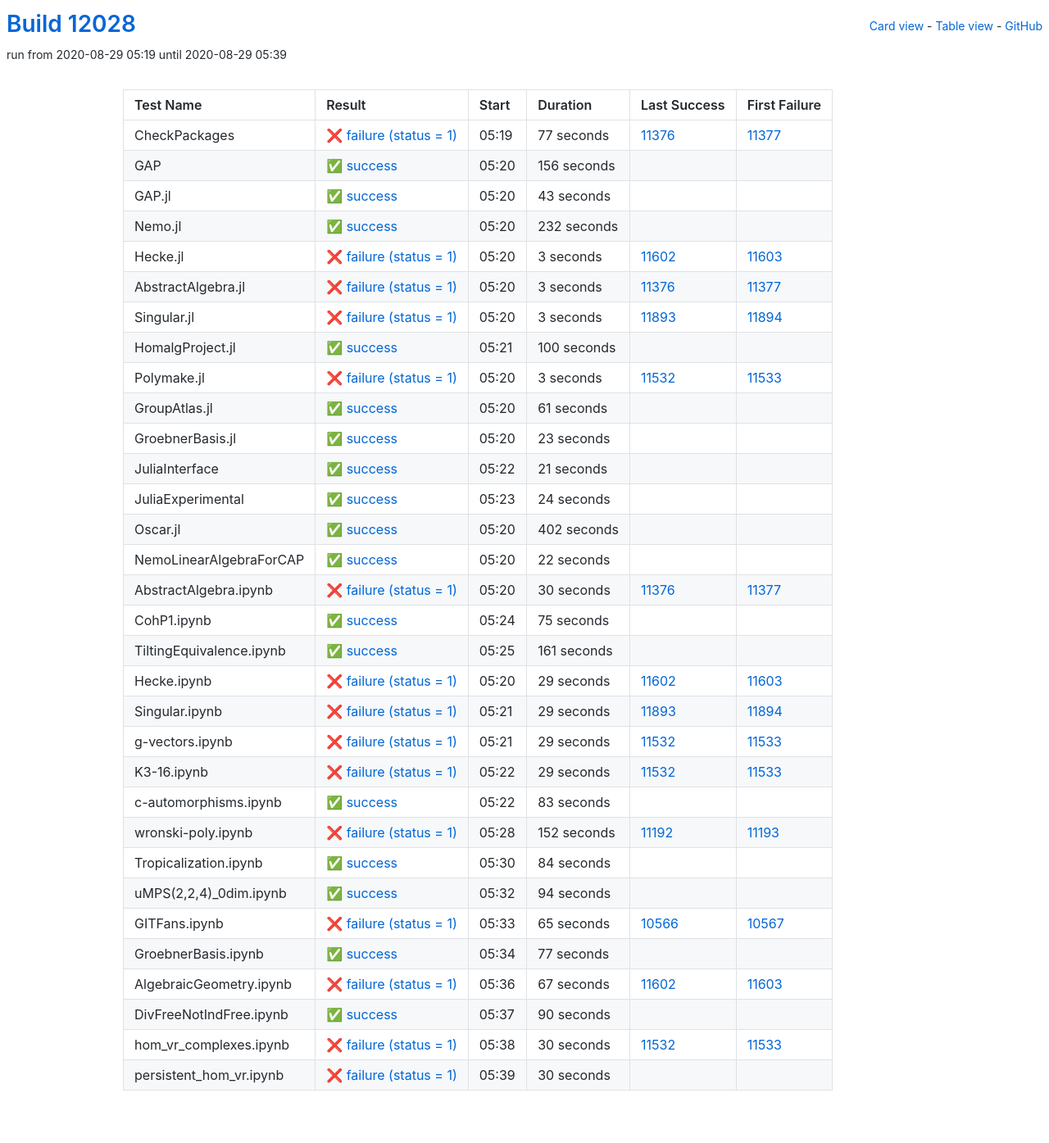
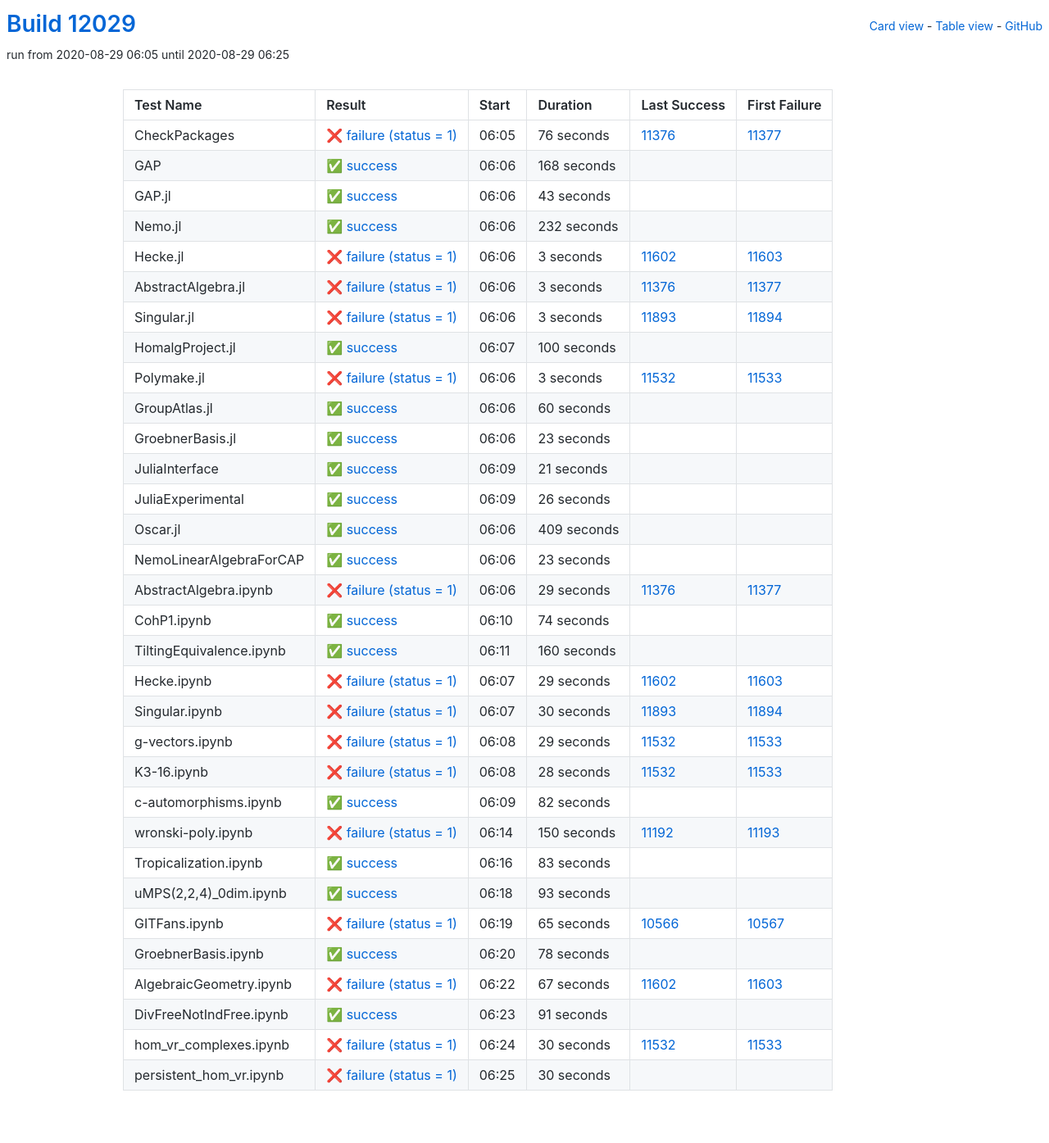
Before and after one commit to oscar-system/oscar-ci-status, a Jekyll site: the page built from table.html, in a window 1280 px wide. Shown: the whole page at 82% size. Built offline with Jekyll 4.4.1, drawn with Linux system fonts in a browser that asks for light colours.

Commit message:
Build #12029

```diff
--- a/_data/ci.yml
+++ b/_data/ci.yml
@@ -1,6 +1,6 @@
 ---
-build: 12028
-build_url: https://oscarci.mathematik.uni-kl.de/job/oscar/12028/
+build: 12029
+build_url: https://oscarci.mathematik.uni-kl.de/job/oscar/12029/
 job: oscar
 organization: oscar-system
 repo: oscar-ci-status
@@ -8,32 +8,32 @@
 tests:
 - name: CheckPackages
   id: checkpackages
-  log: https://oscarci.mathematik.uni-kl.de/job/oscar/12028/artifact/logs/build-12028/CheckPackages.log
-  start: 2020-08-29 05:19
+  log: https://oscarci.mathematik.uni-kl.de/job/oscar/12029/artifact/logs/build-12029/CheckPackages.log
+  start: 2020-08-29 06:05
   success: false
   exitcode: 1
   status: failure
-  duration: 77
+  duration: 76
   last_success: 11376
   last_success_url: https://oscarci.mathematik.uni-kl.de/job/oscar/11376/
   first_failure: 11377
   first_failure_url: https://oscarci.mathematik.uni-kl.de/job/oscar/11377/
 - name: GAP
   id: gap
-  log: https://oscarci.mathematik.uni-kl.de/job/oscar/12028/artifact/logs/build-12028/GAP.log
-  start: 2020-08-29 05:20
+  log: https://oscarci.mathematik.uni-kl.de/job/oscar/12029/artifact/logs/build-12029/GAP.log
+  start: 2020-08-29 06:06
   success: true
   exitcode: 0
   status: success
-  duration: 156
+  duration: 168
   last_success: false
   last_success_url:
   first_failure: false
   first_failure_url:
 - name: GAP.jl
   id: gap-jl
-  log: https://oscarci.mathematik.uni-kl.de/job/oscar/12028/artifact/logs/build-12028/GAP.jl.log
-  start: 2020-08-29 05:20
+  log: https://oscarci.mathematik.uni-kl.de/job/oscar/12029/artifact/logs/build-12029/GAP.jl.log
+  start: 2020-08-29 06:06
   success: true
   exitcode: 0
   status: success
@@ -44,8 +44,8 @@
   first_failure_url:
 - name: Nemo.jl
   id: nemo-jl
-  log: https://oscarci.mathematik.uni-kl.de/job/oscar/12028/artifact/logs/build-12028/Nemo.jl.log
-  start: 2020-08-29 05:20
+  log: https://oscarci.mathematik.uni-kl.de/job/oscar/12029/artifact/logs/build-12029/Nemo.jl.log
+  start: 2020-08-29 06:06
   success: true
   exitcode: 0
   status: success
@@ -56,8 +56,8 @@
   first_failure_url:
 - name: Hecke.jl
   id: hecke-jl
-  log: https://oscarci.mathematik.uni-kl.de/job/oscar/12028/artifact/logs/build-12028/Hecke.jl.log
-  start: 2020-08-29 05:20
+  log: https://oscarci.mathematik.uni-kl.de/job/oscar/12029/artifact/logs/build-12029/Hecke.jl.log
+  start: 2020-08-29 06:06
   success: false
   exitcode: 1
   status: failure
@@ -68,8 +68,8 @@
   first_failure_url: https://oscarci.mathematik.uni-kl.de/job/oscar/11603/
 - name: AbstractAlgebra.jl
   id: abstractalgebra-jl
-  log: https://oscarci.mathematik.uni-kl.de/job/oscar/12028/artifact/logs/build-12028/AbstractAlgebra.jl.log
-  start: 2020-08-29 05:20
+  log: https://oscarci.mathematik.uni-kl.de/job/oscar/12029/artifact/logs/build-12029/AbstractAlgebra.jl.log
+  start: 2020-08-29 06:06
   success: false
   exitcode: 1
   status: failure
@@ -80,8 +80,8 @@
   first_failure_url: https://oscarci.mathematik.uni-kl.de/job/oscar/11377/
 - name: Singular.jl
   id: singular-jl
-  log: https://oscarci.mathematik.uni-kl.de/job/oscar/12028/artifact/logs/build-12028/Singular.jl.log
-  start: 2020-08-29 05:20
+  log: https://oscarci.mathematik.uni-kl.de/job/oscar/12029/artifact/logs/build-12029/Singular.jl.log
+  start: 2020-08-29 06:06
   success: false
   exitcode: 1
   status: failure
@@ -92,8 +92,8 @@
   first_failure_url: https://oscarci.mathematik.uni-kl.de/job/oscar/11894/
 - name: HomalgProject.jl
   id: homalgproject-jl
-  log: https://oscarci.mathematik.uni-kl.de/job/oscar/12028/artifact/logs/build-12028/HomalgProject.jl.log
-  start: 2020-08-29 05:21
+  log: https://oscarci.mathematik.uni-kl.de/job/oscar/12029/artifact/logs/build-12029/HomalgProject.jl.log
+  start: 2020-08-29 06:07
   success: true
   exitcode: 0
   status: success
@@ -104,8 +104,8 @@
   first_failure_url:
 - name: Polymake.jl
   id: polymake-jl
-  log: https://oscarci.mathematik.uni-kl.de/job/oscar/12028/artifact/logs/build-12028/Polymake.jl.log
-  start: 2020-08-29 05:20
+  log: https://oscarci.mathematik.uni-kl.de/job/oscar/12029/artifact/logs/build-12029/Polymake.jl.log
+  start: 2020-08-29 06:06
   success: false
   exitcode: 1
   status: failure
@@ -116,20 +116,20 @@
   first_failure_url: https://oscarci.mathematik.uni-kl.de/job/oscar/11533/
 - name: GroupAtlas.jl
   id: groupatlas-jl
-  log: https://oscarci.mathematik.uni-kl.de/job/oscar/12028/artifact/logs/build-12028/GroupAtlas.jl.log
-  start: 2020-08-29 05:20
+  log: https://oscarci.mathematik.uni-kl.de/job/oscar/12029/artifact/logs/build-12029/GroupAtlas.jl.log
+  start: 2020-08-29 06:06
   success: true
   exitcode: 0
   status: success
-  duration: 61
+  duration: 60
   last_success: false
   last_success_url:
   first_failure: false
   first_failure_url:
 - name: GroebnerBasis.jl
   id: groebnerbasis-jl
-  log: https://oscarci.mathematik.uni-kl.de/job/oscar/12028/artifact/logs/build-12028/GroebnerBasis.jl.log
-  start: 2020-08-29 05:20
+  log: https://oscarci.mathematik.uni-kl.de/job/oscar/12029/artifact/logs/build-12029/GroebnerBasis.jl.log
+  start: 2020-08-29 06:06
   success: true
   exitcode: 0
   status: success
@@ -140,8 +140,8 @@
   first_failure_url:
 - name: JuliaInterface
   id: juliainterface
-  log: https://oscarci.mathematik.uni-kl.de/job/oscar/12028/artifact/logs/build-12028/JuliaInterface.log
-  start: 2020-08-29 05:22
+  log: https://oscarci.mathematik.uni-kl.de/job/oscar/12029/artifact/logs/build-12029/JuliaInterface.log
+  start: 2020-08-29 06:09
   success: true
   exitcode: 0
   status: success
@@ -152,80 +152,80 @@
   first_failure_url:
 - name: JuliaExperimental
   id: juliaexperimental
-  log: https://oscarci.mathematik.uni-kl.de/job/oscar/12028/artifact/logs/build-12028/JuliaExperimental.log
-  start: 2020-08-29 05:23
+  log: https://oscarci.mathematik.uni-kl.de/job/oscar/12029/artifact/logs/build-12029/JuliaExperimental.log
+  start: 2020-08-29 06:09
   success: true
   exitcode: 0
   status: success
-  duration: 24
+  duration: 26
   last_success: false
   last_success_url:
   first_failure: false
   first_failure_url:
 - name: Oscar.jl
   id: oscar-jl
-  log: https://oscarci.mathematik.uni-kl.de/job/oscar/12028/artifact/logs/build-12028/Oscar.jl.log
-  start: 2020-08-29 05:20
+  log: https://oscarci.mathematik.uni-kl.de/job/oscar/12029/artifact/logs/build-12029/Oscar.jl.log
+  start: 2020-08-29 06:06
   success: true
   exitcode: 0
   status: success
-  duration: 402
+  duration: 409
   last_success: false
   last_success_url:
   first_failure: false
   first_failure_url:
 - name: NemoLinearAlgebraForCAP
   id: nemolinearalgebraforcap
-  log: https://oscarci.mathematik.uni-kl.de/job/oscar/12028/artifact/logs/build-12028/NemoLinearAlgebraForCAP.log
-  start: 2020-08-29 05:20
+  log: https://oscarci.mathematik.uni-kl.de/job/oscar/12029/artifact/logs/build-12029/NemoLinearAlgebraForCAP.log
+  start: 2020-08-29 06:06
   success: true
   exitcode: 0
   status: success
-  duration: 22
+  duration: 23
   last_success: false
   last_success_url:
   first_failure: false
   first_failure_url:
 - name: AbstractAlgebra.ipynb
   id: abstractalgebra-ipynb
-  log: https://oscarci.mathematik.uni-kl.de/job/oscar/12028/artifact/logs/build-12028/AbstractAlgebra.ipynb.log
-  start: 2020-08-29 05:20
+  log: https://oscarci.mathematik.uni-kl.de/job/oscar/12029/artifact/logs/build-12029/AbstractAlgebra.ipynb.log
+  start: 2020-08-29 06:06
   success: false
   exitcode: 1
   status: failure
-  duration: 30
+  duration: 29
   last_success: 11376
   last_success_url: https://oscarci.mathematik.uni-kl.de/job/oscar/11376/
   first_failure: 11377
   first_failure_url: https://oscarci.mathematik.uni-kl.de/job/oscar/11377/
 - name: CohP1.ipynb
   id: cohp1-ipynb
-  log: https://oscarci.mathematik.uni-kl.de/job/oscar/12028/artifact/logs/build-12028/CohP1.ipynb.log
-  start: 2020-08-29 05:24
+  log: https://oscarci.mathematik.uni-kl.de/job/oscar/12029/artifact/logs/build-12029/CohP1.ipynb.log
+  start: 2020-08-29 06:10
   success: true
   exitcode: 0
   status: success
-  duration: 75
+  duration: 74
   last_success: false
   last_success_url:
   first_failure: false
   first_failure_url:
 - name: TiltingEquivalence.ipynb
   id: tiltingequivalence-ipynb
-  log: https://oscarci.mathematik.uni-kl.de/job/oscar/12028/artifact/logs/build-12028/TiltingEquivalence.ipynb.log
-  start: 2020-08-29 05:25
+  log: https://oscarci.mathematik.uni-kl.de/job/oscar/12029/artifact/logs/build-12029/TiltingEquivalence.ipynb.log
+  start: 2020-08-29 06:11
   success: true
   exitcode: 0
   status: success
-  duration: 161
+  duration: 160
   last_success: false
   last_success_url:
   first_failure: false
   first_failure_url:
 - name: Hecke.ipynb
   id: hecke-ipynb
-  log: https://oscarci.mathematik.uni-kl.de/job/oscar/12028/artifact/logs/build-12028/Hecke.ipynb.log
-  start: 2020-08-29 05:20
+  log: https://oscarci.mathematik.uni-kl.de/job/oscar/12029/artifact/logs/build-12029/Hecke.ipynb.log
+  start: 2020-08-29 06:07
   success: false
   exitcode: 1
   status: failure
@@ -236,20 +236,20 @@
   first_failure_url: https://oscarci.mathematik.uni-kl.de/job/oscar/11603/
 - name: Singular.ipynb
   id: singular-ipynb
-  log: https://oscarci.mathematik.uni-kl.de/job/oscar/12028/artifact/logs/build-12028/Singular.ipynb.log
-  start: 2020-08-29 05:21
+  log: https://oscarci.mathematik.uni-kl.de/job/oscar/12029/artifact/logs/build-12029/Singular.ipynb.log
+  start: 2020-08-29 06:07
   success: false
   exitcode: 1
   status: failure
-  duration: 29
+  duration: 30
   last_success: 11893
   last_success_url: https://oscarci.mathematik.uni-kl.de/job/oscar/11893/
   first_failure: 11894
   first_failure_url: https://oscarci.mathematik.uni-kl.de/job/oscar/11894/
 - name: g-vectors.ipynb
   id: g-vectors-ipynb
-  log: https://oscarci.mathematik.uni-kl.de/job/oscar/12028/artifact/logs/build-12028/g-vectors.ipynb.log
-  start: 2020-08-29 05:21
+  log: https://oscarci.mathematik.uni-kl.de/job/oscar/12029/artifact/logs/build-12029/g-vectors.ipynb.log
+  start: 2020-08-29 06:08
   success: false
   exitcode: 1
   status: failure
@@ -260,20 +260,44 @@
   first_failure_url: https://oscarci.mathematik.uni-kl.de/job/oscar/11533/
 - name: K3-16.ipynb
   id: k3-16-ipynb
-  log: https://oscarci.mathematik.uni-kl.de/job/oscar/12028/artifact/logs/build-12028/K3-16.ipynb.log
-  start: 2020-08-29 05:22
+  log: https://oscarci.mathematik.uni-kl.de/job/oscar/12029/artifact/logs/build-12029/K3-16.ipynb.log
+  start: 2020-08-29 06:08
   success: false
   exitcode: 1
   status: failure
-  duration: 29
+  duration: 28
   last_success: 11532
   last_success_url: https://oscarci.mathematik.uni-kl.de/job/oscar/11532/
   first_failure: 11533
   first_failure_url: https://oscarci.mathematik.uni-kl.de/job/oscar/11533/
 - name: c-automorphisms.ipynb
   id: c-automorphisms-ipynb
-  log: https://oscarci.mathematik.uni-kl.de/job/oscar/12028/artifact/logs/build-12028/c-automorphisms.ipynb.log
-  start: 2020-08-29 05:22
+  log: https://oscarci.mathematik.uni-kl.de/job/oscar/12029/artifact/logs/build-12029/c-automorphisms.ipynb.log
+  start: 2020-08-29 06:09
+  success: true
+  exitcode: 0
+  status: success
+  duration: 82
+  last_success: false
+  last_success_url:
+  first_failure: false
+  first_failure_url:
+- name: wronski-poly.ipynb
+  id: wronski-poly-ipynb
+  log: https://oscarci.mathematik.uni-kl.de/job/oscar/12029/artifact/logs/build-12029/wronski-poly.ipynb.log
+  start: 2020-08-29 06:14
+  success: false
+  exitcode: 1
+  status: failure
+  duration: 150
+  last_success: 11192
+  last_success_url: https://oscarci.mathematik.uni-kl.de/job/oscar/11192/
+  first_failure: 11193
+  first_failure_url: https://oscarci.mathematik.uni-kl.de/job/oscar/11193/
+- name: Tropicalization.ipynb
+  id: tropicalization-ipynb
+  log: https://oscarci.mathematik.uni-kl.de/job/oscar/12029/artifact/logs/build-12029/Tropicalization.ipynb.log
+  start: 2020-08-29 06:16
   success: true
   exitcode: 0
   status: success
@@ -282,46 +306,22 @@
   last_success_url:
   first_failure: false
   first_failure_url:
-- name: wronski-poly.ipynb
-  id: wronski-poly-ipynb
-  log: https://oscarci.mathematik.uni-kl.de/job/oscar/12028/artifact/logs/build-12028/wronski-poly.ipynb.log
-  start: 2020-08-29 05:28
-  success: false
-  exitcode: 1
-  status: failure
-  duration: 152
-  last_success: 11192
-  last_success_url: https://oscarci.mathematik.uni-kl.de/job/oscar/11192/
-  first_failure: 11193
-  first_failure_url: https://oscarci.mathematik.uni-kl.de/job/oscar/11193/
-- name: Tropicalization.ipynb
-  id: tropicalization-ipynb
-  log: https://oscarci.mathematik.uni-kl.de/job/oscar/12028/artifact/logs/build-12028/Tropicalization.ipynb.log
-  start: 2020-08-29 05:30
+- name: uMPS(2,2,4)_0dim.ipynb
+  id: umps-2-2-4-0dim-ipynb
+  log: https://oscarci.mathematik.uni-kl.de/job/oscar/12029/artifact/logs/build-12029/uMPS-2-2-4-_0dim.ipynb.log
+  start: 2020-08-29 06:18
   success: true
   exitcode: 0
   status: success
-  duration: 84
-  last_success: false
-  last_success_url:
-  first_failure: false
-  first_failure_url:
-- name: uMPS(2,2,4)_0dim.ipynb
-  id: umps-2-2-4-0dim-ipynb
-  log: https://oscarci.mathematik.uni-kl.de/job/oscar/12028/artifact/logs/build-12028/uMPS-2-2-4-_0dim.ipynb.log
-  start: 2020-08-29 05:32
-  success: true
-  exitcode: 0
-  status: success
-  duration: 94
+  duration: 93
   last_success: false
   last_success_url:
   first_failure: false
   first_failure_url:
 - name: GITFans.ipynb
   id: gitfans-ipynb
-  log: https://oscarci.mathematik.uni-kl.de/job/oscar/12028/artifact/logs/build-12028/GITFans.ipynb.log
-  start: 2020-08-29 05:33
+  log: https://oscarci.mathematik.uni-kl.de/job/oscar/12029/artifact/logs/build-12029/GITFans.ipynb.log
+  start: 2020-08-29 06:19
   success: false
   exitcode: 1
   status: failure
@@ -332,20 +332,20 @@
   first_failure_url: https://oscarci.mathematik.uni-kl.de/job/oscar/10567/
 - name: GroebnerBasis.ipynb
   id: groebnerbasis-ipynb
-  log: https://oscarci.mathematik.uni-kl.de/job/oscar/12028/artifact/logs/build-12028/GroebnerBasis.ipynb.log
-  start: 2020-08-29 05:34
+  log: https://oscarci.mathematik.uni-kl.de/job/oscar/12029/artifact/logs/build-12029/GroebnerBasis.ipynb.log
+  start: 2020-08-29 06:20
   success: true
   exitcode: 0
   status: success
-  duration: 77
+  duration: 78
   last_success: false
   last_success_url:
   first_failure: false
   first_failure_url:
 - name: AlgebraicGeometry.ipynb
   id: algebraicgeometry-ipynb
-  log: https://oscarci.mathematik.uni-kl.de/job/oscar/12028/artifact/logs/build-12028/AlgebraicGeometry.ipynb.log
-  start: 2020-08-29 05:36
+  log: https://oscarci.mathematik.uni-kl.de/job/oscar/12029/artifact/logs/build-12029/AlgebraicGeometry.ipynb.log
+  start: 2020-08-29 06:22
   success: false
   exitcode: 1
   status: failure
@@ -356,20 +356,20 @@
   first_failure_url: https://oscarci.mathematik.uni-kl.de/job/oscar/11603/
 - name: DivFreeNotIndFree.ipynb
   id: divfreenotindfree-ipynb
-  log: https://oscarci.mathematik.uni-kl.de/job/oscar/12028/artifact/logs/build-12028/DivFreeNotIndFree.ipynb.log
-  start: 2020-08-29 05:37
+  log: https://oscarci.mathematik.uni-kl.de/job/oscar/12029/artifact/logs/build-12029/DivFreeNotIndFree.ipynb.log
+  start: 2020-08-29 06:23
   success: true
   exitcode: 0
   status: success
-  duration: 90
+  duration: 91
   last_success: false
   last_success_url:
   first_failure: false
   first_failure_url:
 - name: hom_vr_complexes.ipynb
   id: hom-vr-complexes-ipynb
-  log: https://oscarci.mathematik.uni-kl.de/job/oscar/12028/artifact/logs/build-12028/hom_vr_complexes.ipynb.log
-  start: 2020-08-29 05:38
+  log: https://oscarci.mathematik.uni-kl.de/job/oscar/12029/artifact/logs/build-12029/hom_vr_complexes.ipynb.log
+  start: 2020-08-29 06:24
   success: false
   exitcode: 1
   status: failure
@@ -380,8 +380,8 @@
   first_failure_url: https://oscarci.mathematik.uni-kl.de/job/oscar/11533/
 - name: persistent_hom_vr.ipynb
   id: persistent-hom-vr-ipynb
-  log: https://oscarci.mathematik.uni-kl.de/job/oscar/12028/artifact/logs/build-12028/persistent_hom_vr.ipynb.log
-  start: 2020-08-29 05:39
+  log: https://oscarci.mathematik.uni-kl.de/job/oscar/12029/artifact/logs/build-12029/persistent_hom_vr.ipynb.log
+  start: 2020-08-29 06:25
   success: false
   exitcode: 1
   status: failure
```
Also changed, not shown: README.md.
